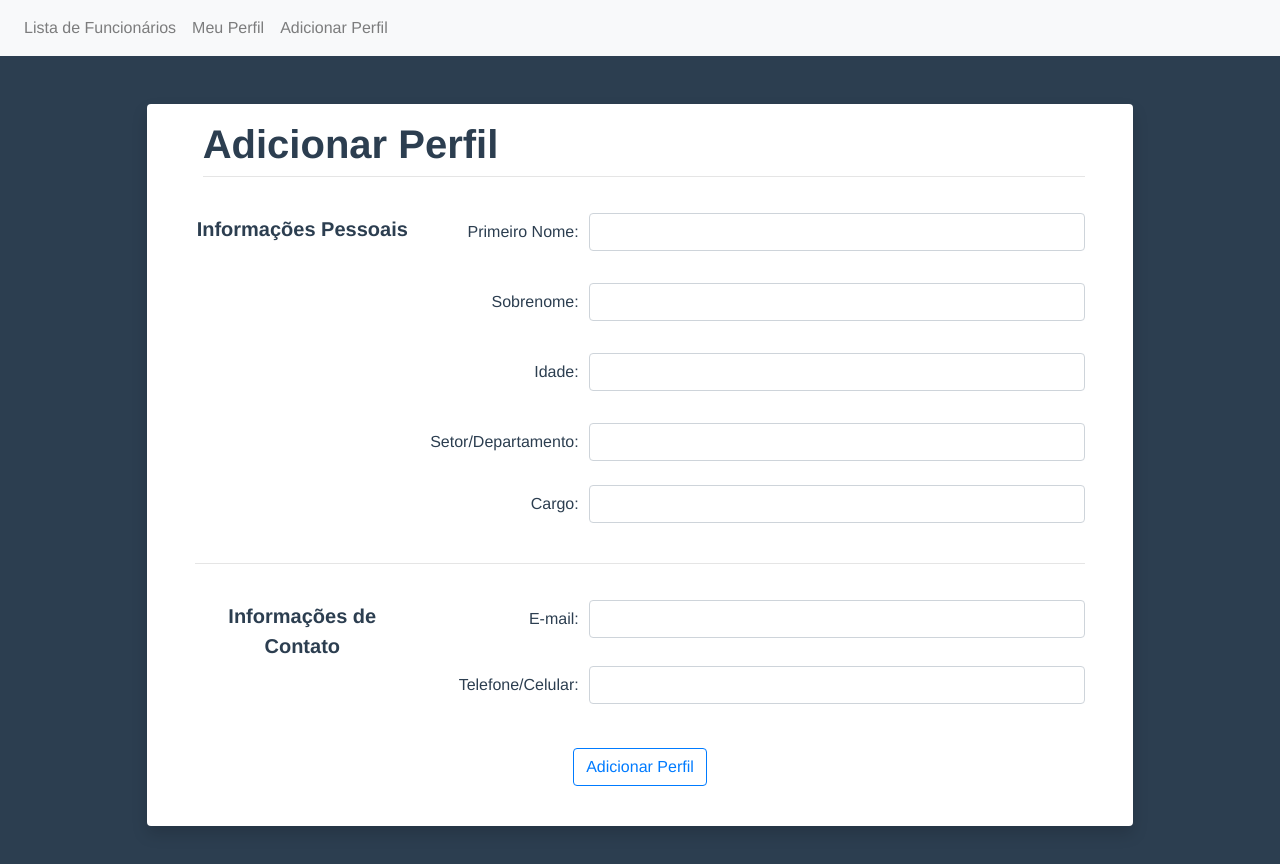
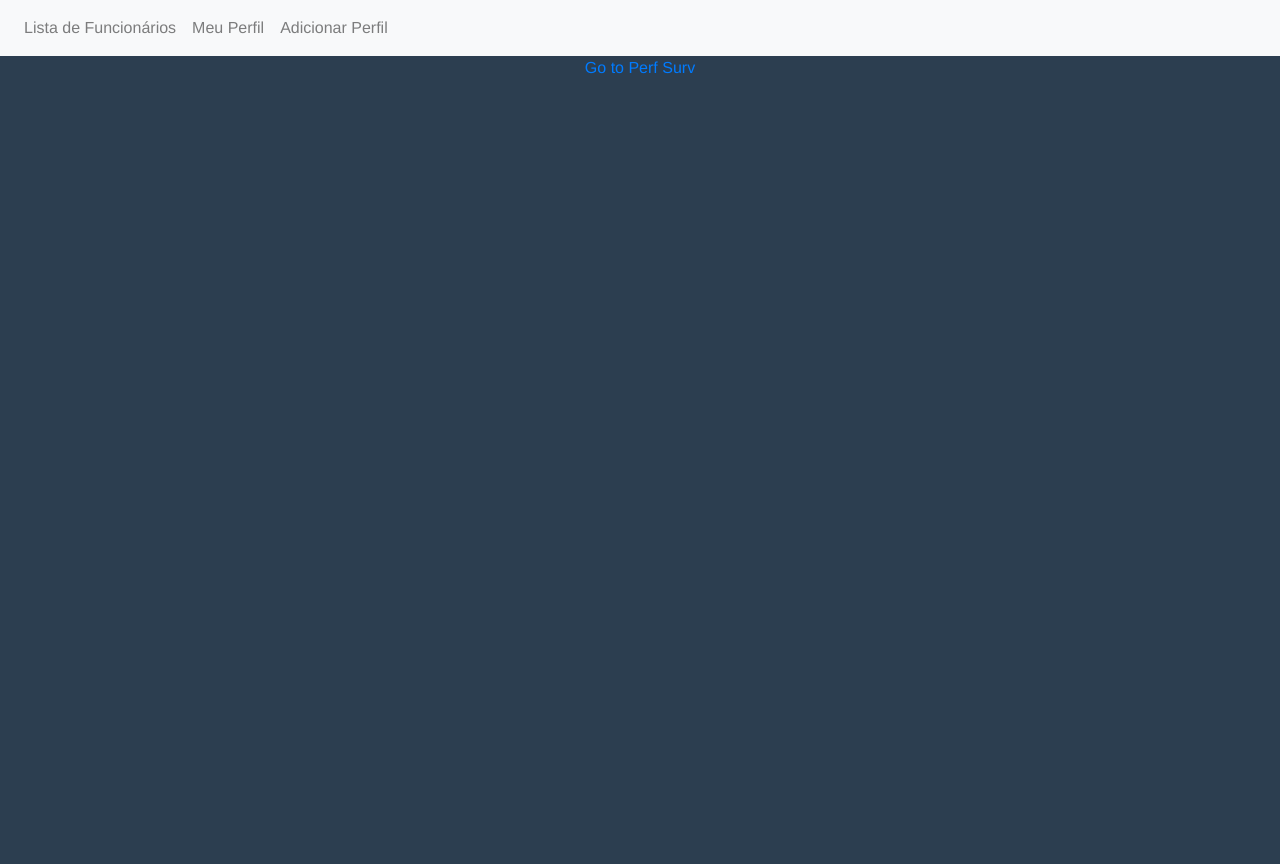
Before and after one commit to henriquevinicius12/IAC, a Vue app in the folder vue-project/: page / in a window 1280 px wide. Shown: the top 864 px of the page. After the commit the page ends 800 px from the top, so only its background shows below. Built offline with nearby package versions, Linux system fonts and the light colour scheme.

Commit message:
starting to route

```diff
--- a/vue-project/src/App.vue
+++ b/vue-project/src/App.vue
@@ -18,7 +18,9 @@
         </b-collapse>
       </b-navbar>
 
-      <AddProfile/>
+
+      <EmployeeList/>
+
 
       <!-- aki vai ser a parte principal nao sei se da pra fazer com v-show e outras coisas para fazer aparecer
       as outras telas ou usar routing. Talvez routing seja melhor?
@@ -33,11 +35,15 @@
 
 <script>
 
+import Performance from './components/FichaAvaliacao';
 import AddProfile from './components/AdicionaPerfil';
+import EmployeeList from './components/ListaFuncionario'
 
 export default{
     components:{
-      AddProfile
+      AddProfile,
+      Performance,
+      EmployeeList
     }
 }
 
--- a/vue-project/src/components/AdicionaPerfil.vue
+++ b/vue-project/src/components/AdicionaPerfil.vue
@@ -91,8 +91,10 @@
               </b-form-group>
 
             <b-button variant="outline-primary">Adicionar Perfil</b-button>
+
           <br><br>
         </div>
+
 
     </div>
 
--- a/vue-project/src/components/FichaAvaliacao.vue
+++ b/vue-project/src/components/FichaAvaliacao.vue
@@ -1,5 +1,5 @@
 <template>
-  <div id="app">
+  <div id="y">
 
     <div class="container-fluid vertical-center p-md-5">
       <div class="container">
@@ -117,7 +117,7 @@
 
 <style scoped>
 
-#app {
+#y {
   font-family: 'Avenir', Helvetica, Arial, sans-serif;
   -webkit-font-smoothing: antialiased;
   -moz-osx-font-smoothing: grayscale;
--- /dev/null
+++ b/vue-project/src/components/ListaFuncionario.vue
@@ -0,0 +1,17 @@
+<template>
+    <div>
+
+
+        <router-link to="/performance-survey"> Go to Perf Surv</router-link>
+
+        <router-view></router-view>
+
+
+    </div>
+</template>
+
+<script>
+export default {
+
+}
+</script>
```
Also changed, not shown: vue-project/src/main.js (+13 -0 lines).
